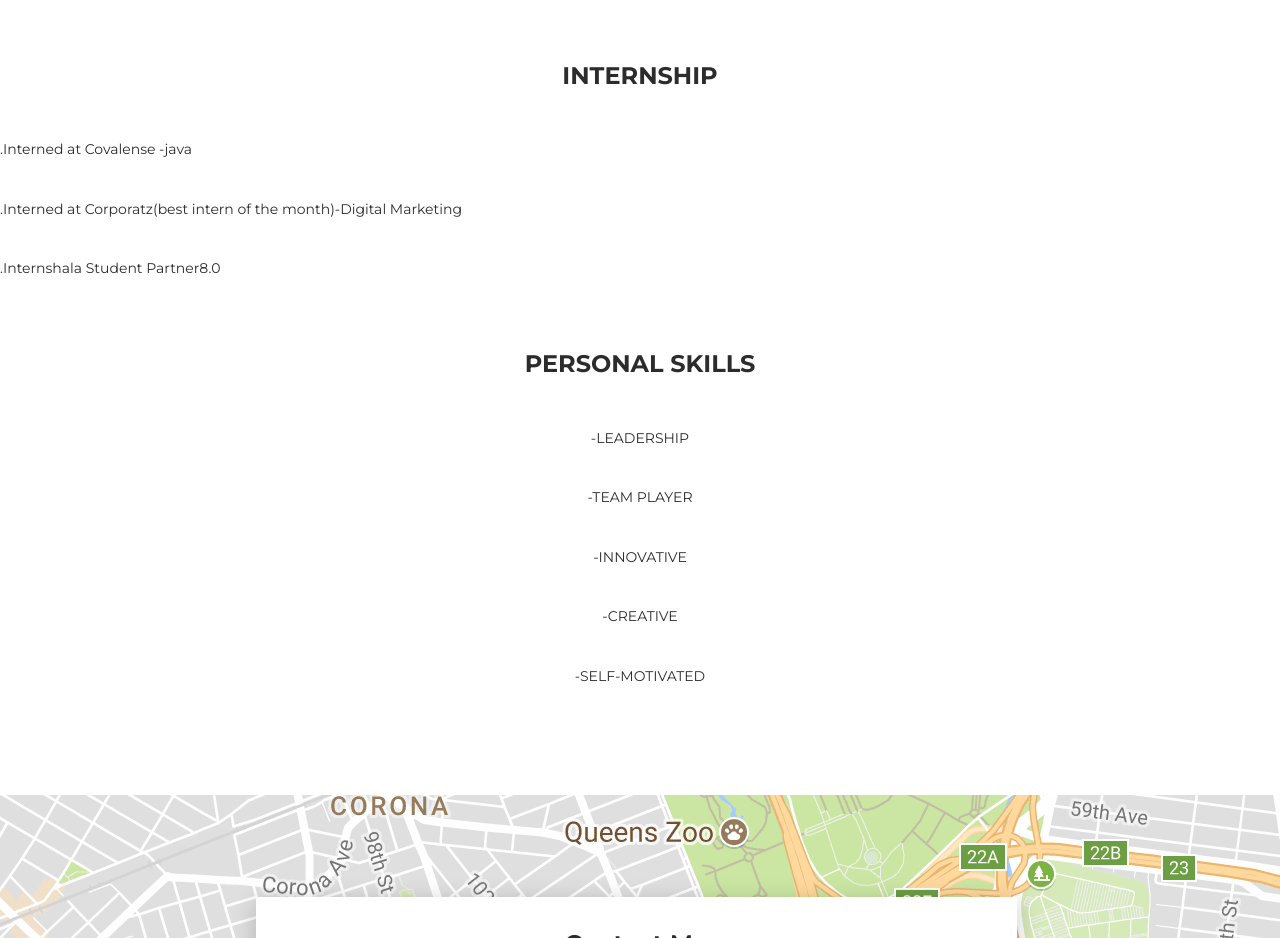
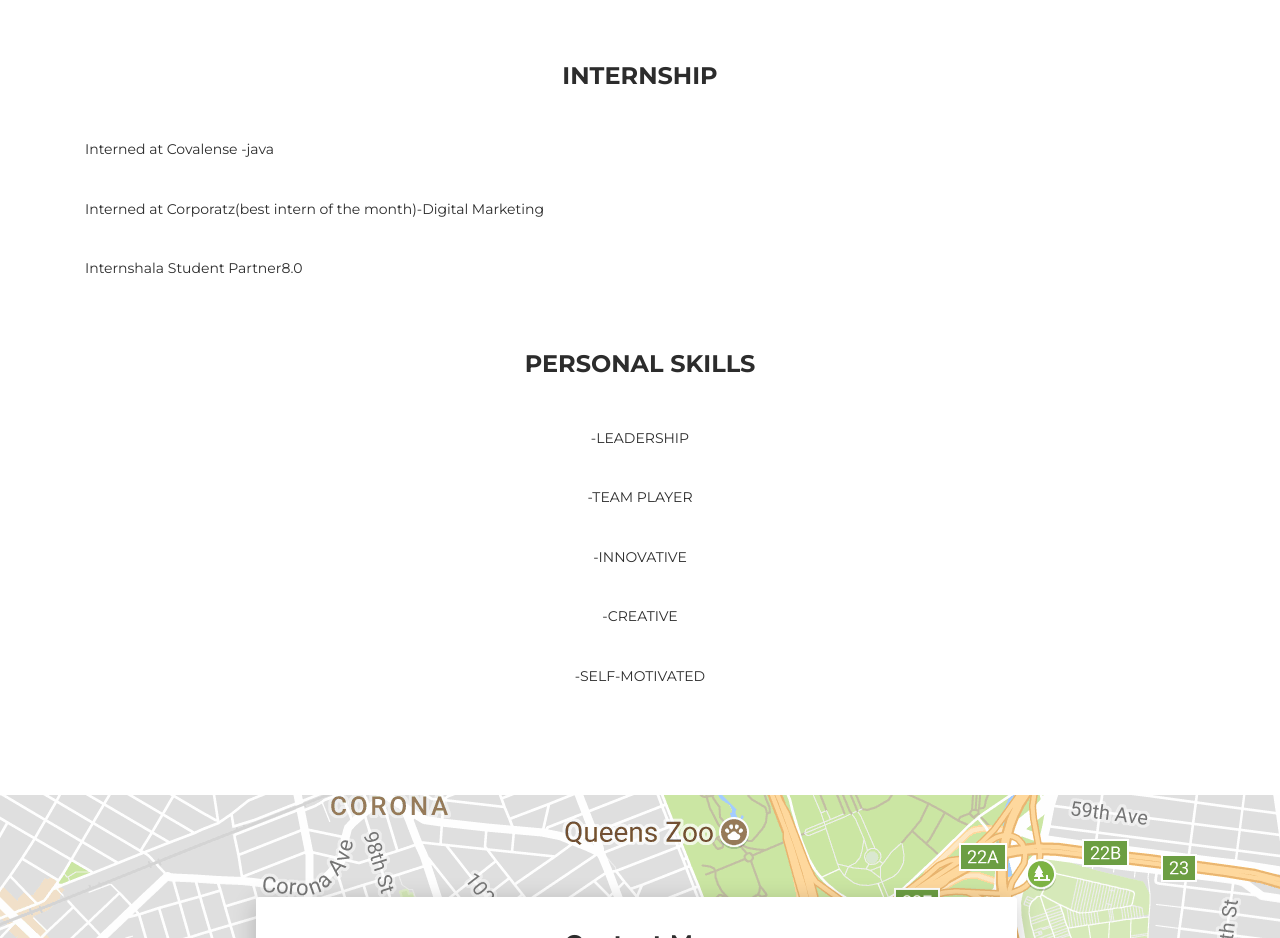
Before and after one commit to Aishwaryakotharu/portofolio, a website: page index.html in a window 1280 px wide. Shown: the part 5320-6258 px from the top of the page. Drawn offline with Linux system fonts and the light colour scheme.

Commit message:
Update index.html

```diff
--- a/index.html
+++ b/index.html
@@ -453,13 +453,13 @@ aishwarya-k-671398160" rel="tooltip" title="Follow me on Linkedin"><i class="fa
                 <div class="h4 mb-4 text-center title">PROEJECTS</div><br>
                 <p> MINI PROJECT: Credit card fraud detection using machine learning</p><br>
                 <p> MAJOR PROJECT: Earthquake Damage Mapping and overall assessment of ground surveys and VHR image change detection after L’Aquila 2009 earthquake using machine learning</p><br>
-                 </div>
+
 
                 <div class="h4 mb-4 text-center title">INTERNSHIP</div><br>
-                             <p >.<tab><tab>Interned at Covalense -java </p><br>
-                             <p >.<tab><tab>Interned at Corporatz(best intern of the month)-Digital Marketing</p><br>
-                             <p >.<tab><tab>Internshala Student Partner8.0</p><br>
-                            </div>
+                <p >Interned at Covalense -java </p><br>
+                <p >Interned at Corporatz(best intern of the month)-Digital Marketing</p><br>
+                <p >Internshala Student Partner8.0</p><br>
+
 
                   <div class="h4 mb-4 text-center title">PERSONAL SKILLS </div><br>
                    <p style="text-align:center;">-LEADERSHIP</p><br>
@@ -467,6 +467,8 @@ aishwarya-k-671398160" rel="tooltip" title="Follow me on Linkedin"><i class="fa
                    <p style="text-align:center;">-INNOVATIVE</p><br>
                    <p style="text-align:center;">-CREATIVE</p><br>
                    <p style="text-align:center;">-SELF-MOTIVATED</p><br>
+                     </div>
+                   </div>
                  </div>
               </div>
             </div>
```
Lines whose indentation alone changed are shown as unchanged.
